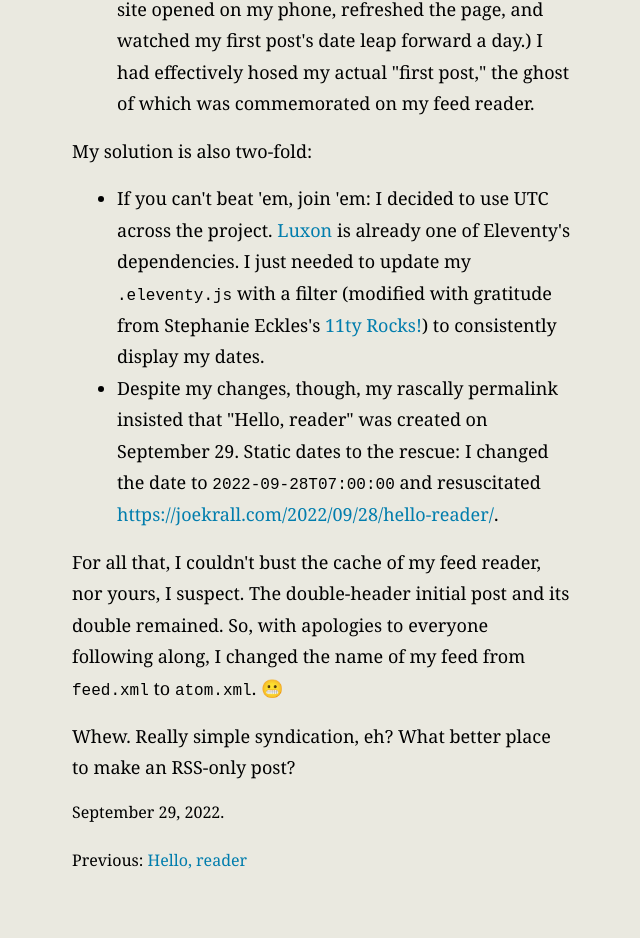
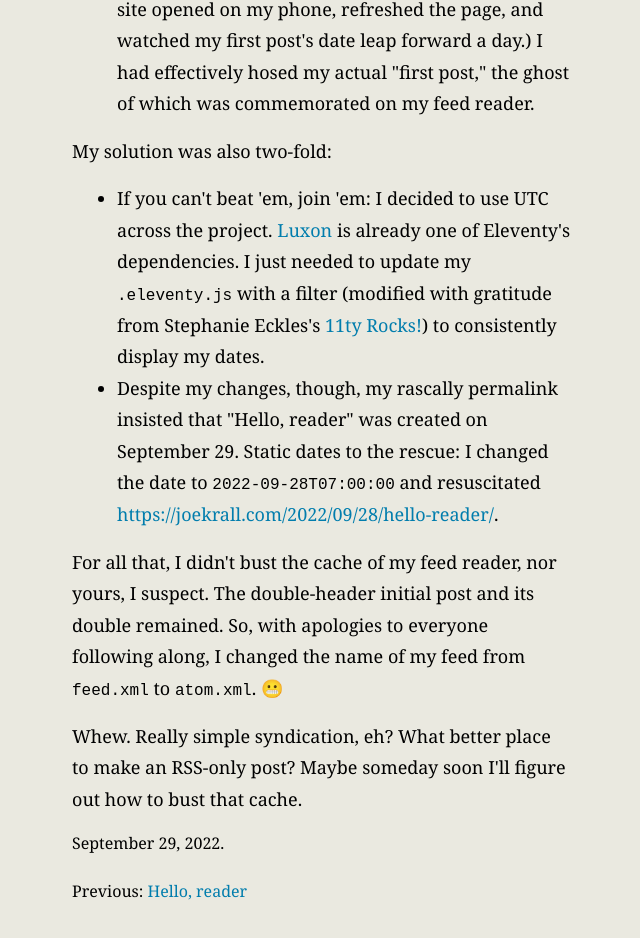
Before and after one commit to joekrall/joekrall.com, an Eleventy site: page src/blog/Fun with RSS and dates.md in a window 1280 px wide. Shown: the part 1214-2152 px from the top of the page, without its empty margins (318-958 px from the left). Built offline with nearby package versions, Linux system fonts and the light colour scheme; Eleventy itself is replaced by a stand-in of ours; files that its build step writes are made by us from their sources.

Commit message:
anticipating the future

```diff
--- a/src/blog/Fun with RSS and dates.md
+++ b/src/blog/Fun with RSS and dates.md
@@ -28,11 +28,11 @@ I initially chalked this up to the vagaries of my feed reader's cache, but looki
 - That initial double-header post was created on September 28, 2022, UTC - not on September 27 (the date in my locale).
 - My permalink was dependent on a page's `Created` date, which meant that the second post lived at a subtly different URL - `/2022/09/29/` instead of `/2022/09/28`. (This became clear when I found my site opened on my phone, refreshed the page, and watched my first post's date leap forward a day.) I had effectively hosed my actual "first post," the ghost of which was commemorated on my feed reader.
 
-My solution is also two-fold:
+My solution was also two-fold:
 
 - If you can't beat 'em, join 'em: I decided to use UTC across the project. [Luxon](https://moment.github.io/luxon/#/) is already one of Eleventy's dependencies. I just needed to update my `.eleventy.js` with a filter (modified with gratitude from Stephanie Eckles's [11ty Rocks!](https://11ty.rocks/eleventyjs/dates/#postdate-filter)) to consistently display my dates.
 - Despite my changes, though, my rascally permalink insisted that "Hello, reader" was created on September 29. Static dates to the rescue: I changed the date to `2022-09-28T07:00:00` and resuscitated [https://joekrall.com/2022/09/28/hello-reader/](https://joekrall.com/2022/09/28/hello-reader/).
 
-For all that, I couldn't bust the cache of my feed reader, nor yours, I suspect. The double-header initial post and its double remained. So, with apologies to everyone following along, I changed the name of my feed from `feed.xml` to `atom.xml`. 😬
+For all that, I didn't bust the cache of my feed reader, nor yours, I suspect. The double-header initial post and its double remained. So, with apologies to everyone following along, I changed the name of my feed from `feed.xml` to `atom.xml`. 😬
 
-Whew. Really simple syndication, eh? What better place to make an RSS-only post?
+Whew. Really simple syndication, eh? What better place to make an RSS-only post? Maybe someday soon I'll figure out how to bust that cache.
```
